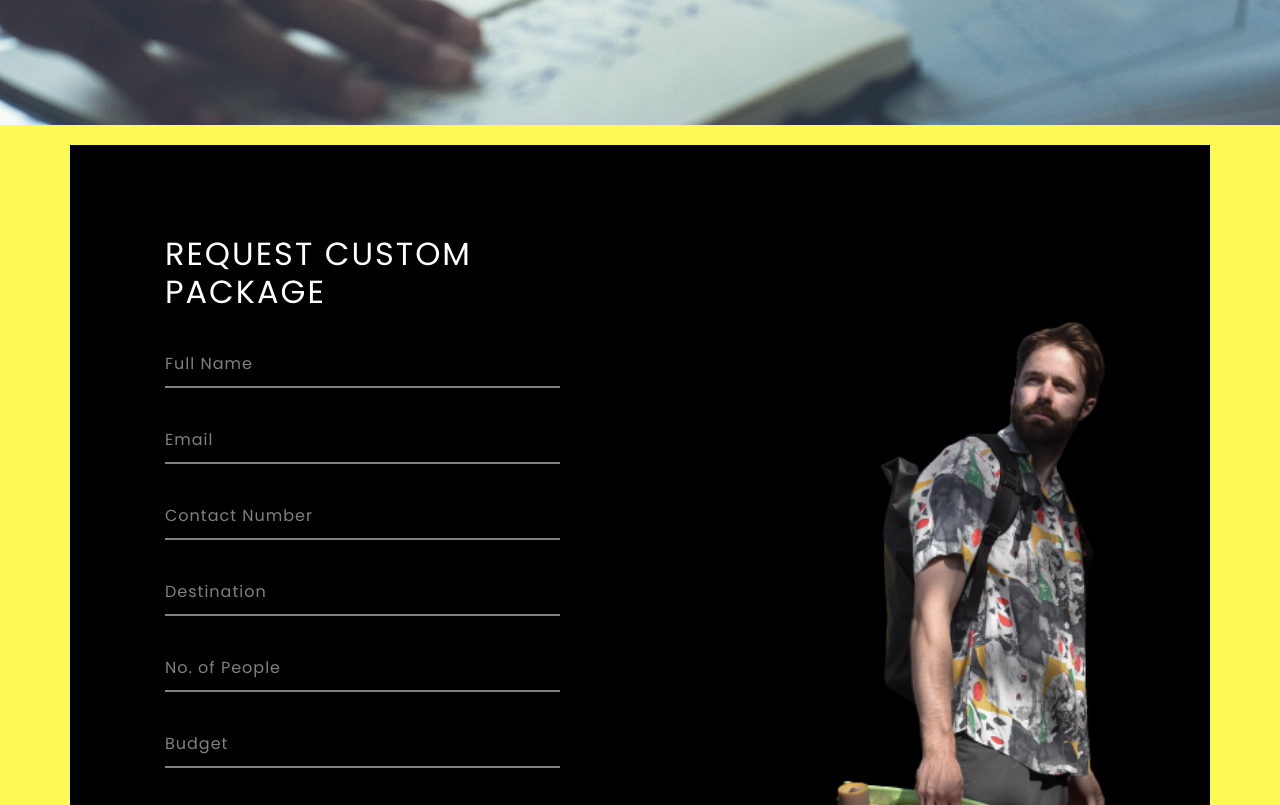
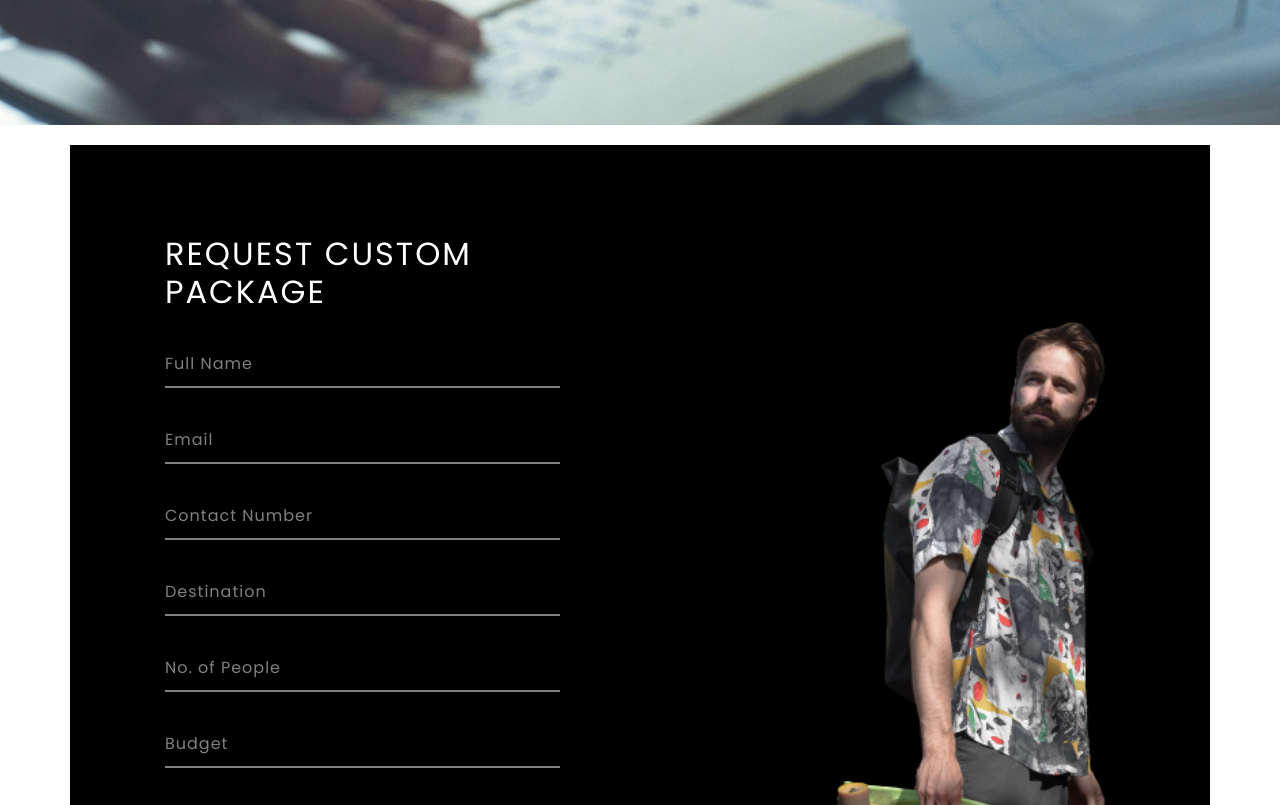
Before and after one commit to JSR-Solutions/musafirana-website, a React (Create React App) app: page /custom-package in a window 1280 px wide. Shown: the part 575-1380 px from the top of the page. Built offline with nearby package versions, Linux system fonts and the light colour scheme; a web font is replaced by a local one.

Commit message:
custom color changed

```diff
--- a/src/Styles/custompackage.css
+++ b/src/Styles/custompackage.css
@@ -48,7 +48,7 @@
     justify-content: center;
     align-items: center;
     min-width: 100vh;
-    background: rgb(253, 250, 86);
+    background: white;
 }
 .contcustom{
     position: relative;
```
